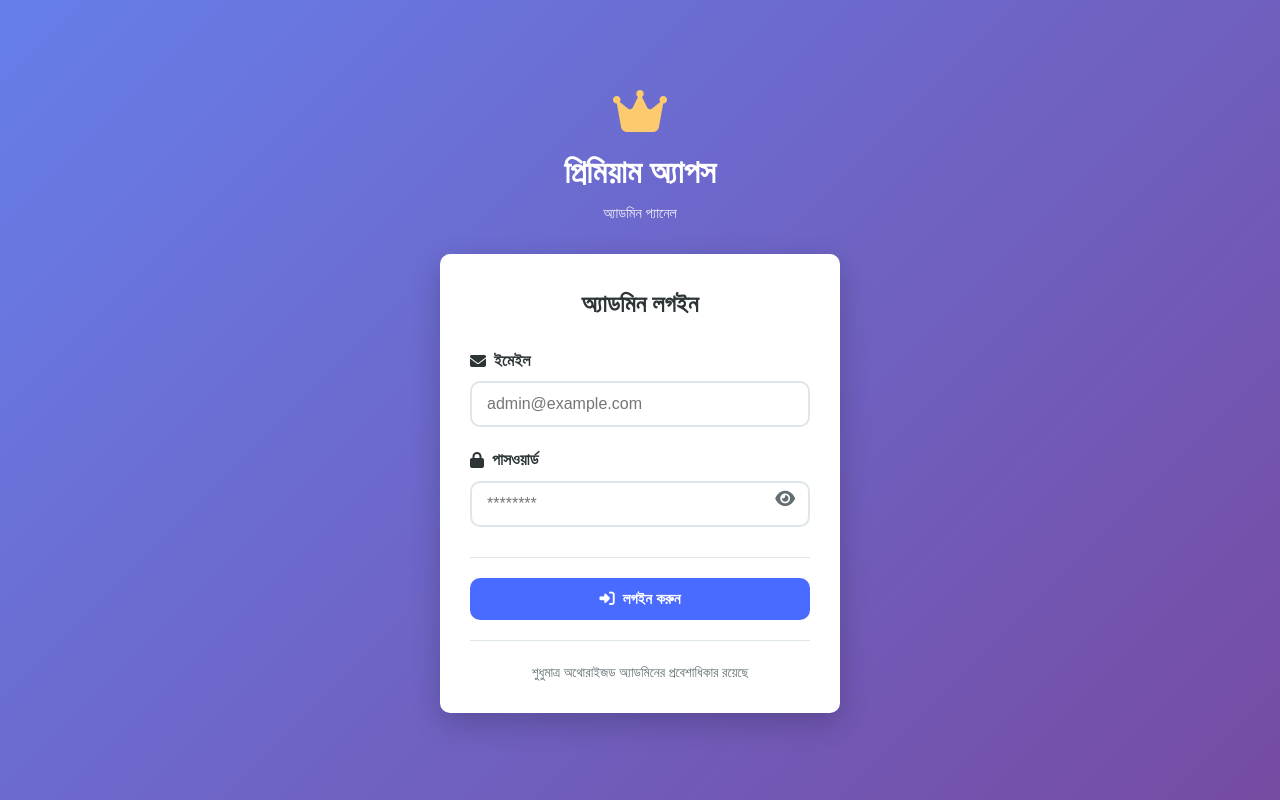
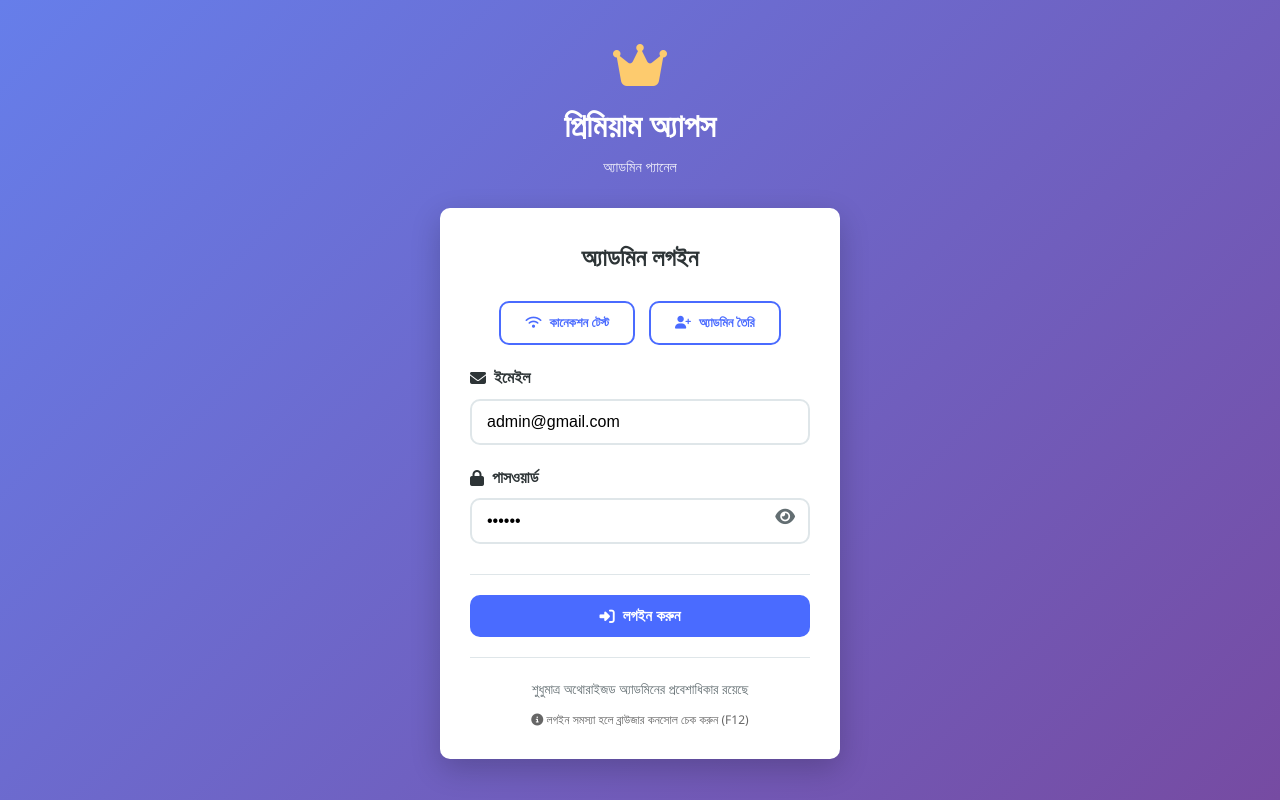
Before and after one commit to mmdo83711-cell/Premium-ad, a plain HTML site: page index.html in a window 1280 px wide. Drawn offline with Linux system fonts and the light colour scheme.

Commit message:
Update index.html

```diff
--- a/index.html
+++ b/index.html
@@ -24,19 +24,31 @@
         <div class="login-card">
             <h2>অ্যাডমিন লগইন</h2>
 
+            <!-- ডিবাগ বাটন -->
+            <div style="text-align: center; margin-bottom: 20px;">
+                <button id="testConnection" class="btn btn-outline" style="font-size: 0.8rem;">
+                    <i class="fas fa-wifi"></i> কানেকশন টেস্ট
+                </button>
+                <button id="createAdminBtn" class="btn btn-outline" style="font-size: 0.8rem; margin-left: 10px;">
+                    <i class="fas fa-user-plus"></i> অ্যাডমিন তৈরি
+                </button>
+            </div>
+
             <form id="loginForm">
                 <div class="form-group">
                     <label for="email">
                         <i class="fas fa-envelope"></i> ইমেইল
                     </label>
-                    <input type="email" id="email" placeholder="admin@example.com" required>
+                    <input type="email" id="email" placeholder="admin@example.com" required
+                           value="admin@gmail.com">
                 </div>
 
                 <div class="form-group">
                     <label for="password">
                         <i class="fas fa-lock"></i> পাসওয়ার্ড
                     </label>
-                    <input type="password" id="password" placeholder="********" required>
+                    <input type="password" id="password" placeholder="********" required
+                           value="123456">
                     <button type="button" class="show-password" id="showPassword">
                         <i class="fas fa-eye"></i>
                     </button>
@@ -51,6 +63,10 @@
 
             <div class="login-footer">
                 <p>শুধুমাত্র অথোরাইজড অ্যাডমিনের প্রবেশাধিকার রয়েছে</p>
+                <p style="font-size: 0.75rem; margin-top: 10px; color: #666;">
+                    <i class="fas fa-info-circle"></i>
+                    লগইন সমস্যা হলে ব্রাউজার কনসোল চেক করুন (F12)
+                </p>
             </div>
         </div>
 
@@ -65,5 +81,16 @@
 
     <!-- Scripts -->
     <script src="main.js" type="module"></script>
+
+    <!-- Extra Debug Script -->
+    <script>
+        // টেস্ট কানেকশন বাটন
+        document.getElementById('testConnection')?.addEventListener('click', () => {
+            alert('কনসোল চেক করুন (F12)');
+            console.log('=== Firebase Connection Test ===');
+            console.log('Firebase Config:', firebaseConfig);
+            console.log('Current URL:', window.location.href);
+        });
+    </script>
 </body>
 </html>
```
